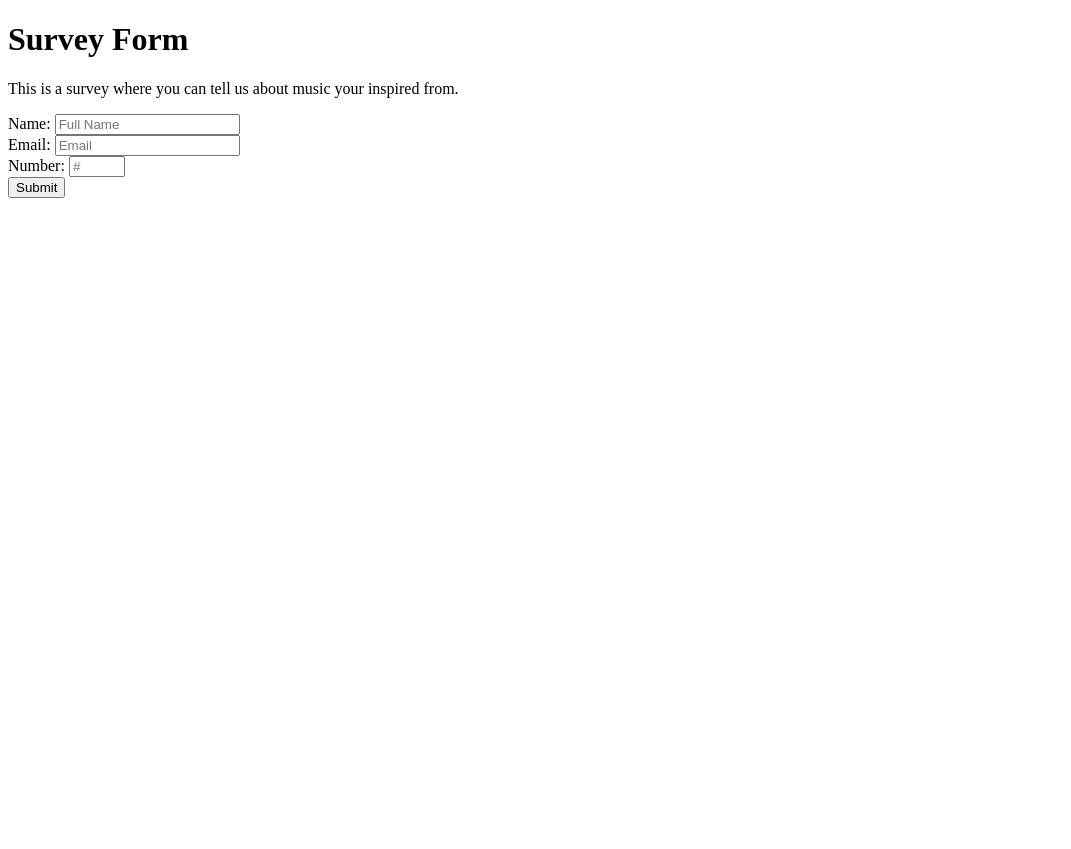
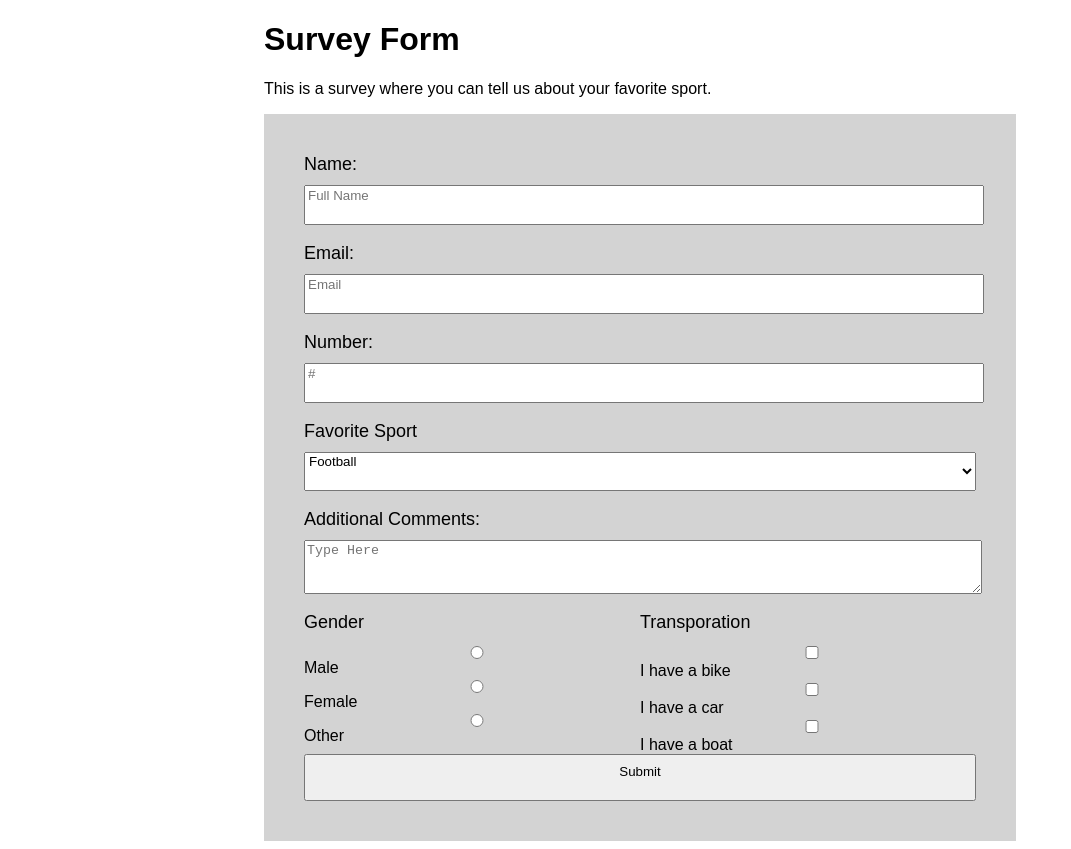
Before and after one commit to tramirez30/survey_form, a plain HTML site: page index.html in a window 1280 px wide. Shown: the whole page, without its empty margins (0-1071 px from the left). Before the commit the page ends 800 px from the top, so only its background shows below. Drawn offline with Linux system fonts and the light colour scheme.

Commit message:
Updated HTML

```diff
--- a/index.html
+++ b/index.html
@@ -1,6 +1,46 @@
 <!DOCTYPE html>
 <html lang="en">
 <head>
+
+    <style>
+    body {
+        font-family: sans-serif;
+        padding-left: 20%;
+        padding-right: 20%;
+    }
+    label {
+        font-size: 18px;
+        display: block;
+        padding-bottom: 10px;
+    }
+    input,textarea, select{
+        display: block;
+        width: 100%;
+        padding-bottom: 20px;
+    }
+    form {
+        background-color: #d3d3d3;
+        padding: 40px 40px;
+    }
+    #button-area{
+        float: left;
+        width: 50%;
+        height: 50%;
+    }
+    input[type=checkbox]:not(old) + label,
+    input[type=radio]:not(old) + label, {
+        display: inline-block;
+        margin-left: -28px;
+        padding-left: 28px;
+    }
+    #submit{
+        text-align: center;
+        padding-top: 8px;
+    }
+
+    </style>
+
+
     <meta charset="UTF-8">
     <meta name="viewport" content="width=device-width, initial-scale=1.0">
     <meta http-equiv="X-UA-Compatible" content="ie=edge">
@@ -8,7 +48,7 @@
 </head>
 <body>
     <h1 id="title"> Survey Form</h1>
-    <p id="description">This is a survey where you can tell us about music your inspired from.</p>
+    <p id="description">This is a survey where you can tell us about your favorite sport.</p>
     <form id="survey-form">
         <label id="name-label"> Name:</label>
         <input type="text" name="name" id="name"  required placeholder="Full Name"><br>
@@ -18,7 +58,35 @@
         <input type="number" name="name" id="number"  min="0" max="10" required placeholder="#"><br>
 
 
-        <input type="submit">
+        <label id="favorite-sport-label">Favorite Sport</label>
+        <select name="sports" id="dropdown">
+            <option value="football">Football</option>
+            <option value="soccer">Soccer</option>
+            <option value="baseball">Baseball</option>
+            <option value="basketball">BasketBall</option>
+        </select><br>
+
+        <label id="comment-label">Additional Comments:</label>
+        <textarea placeholder="Type Here"></textarea><br>
+
+
+        <div id="button-area">
+        <label id="gender-label">Gender</label>
+        <input type="radio" name="gender" value="male"> Male<br>
+        <input type="radio" name="gender" value="female"> Female<br>
+        <input type="radio" name="gender" value="other"> Other
+        </div>
+
+
+
+        <div id="button-area">
+        <label id="transportation-label">Transporation</label>
+        <input type="checkbox" name="vehicle1" value="Bike">I have a bike<br>
+        <input type="checkbox" name="vehicle2" value="Car">I have a car<br>
+        <input type="checkbox" name="vehicle3" value="Boat"> I have a boat<br>
+        </div>
+
+        <input type="submit" id="submit">
     </form>
     <script type="text/javascript" src="https://cdn.freecodecamp.org/testable-projects-fcc/v1/bundle.js"></script>
 </body>
```
